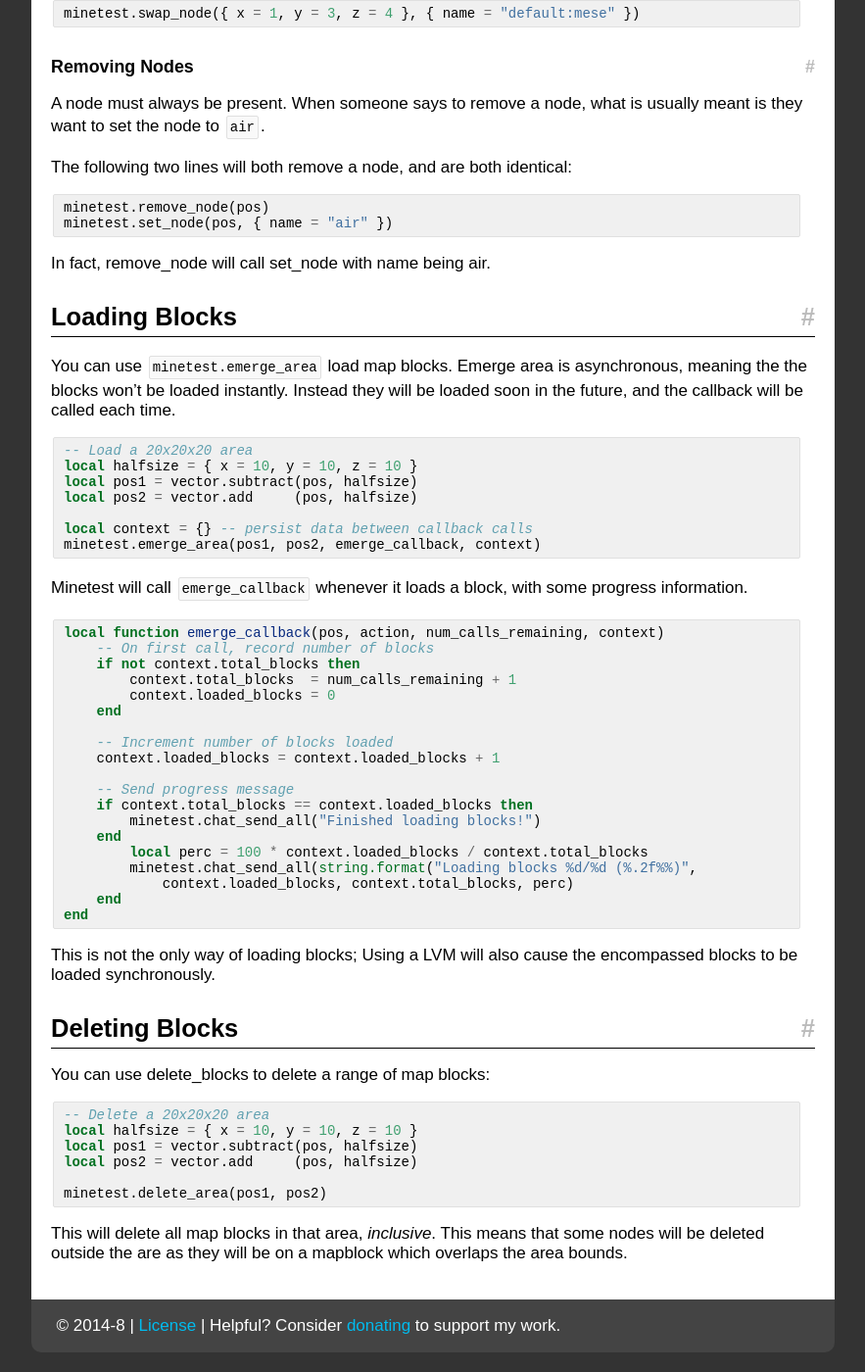
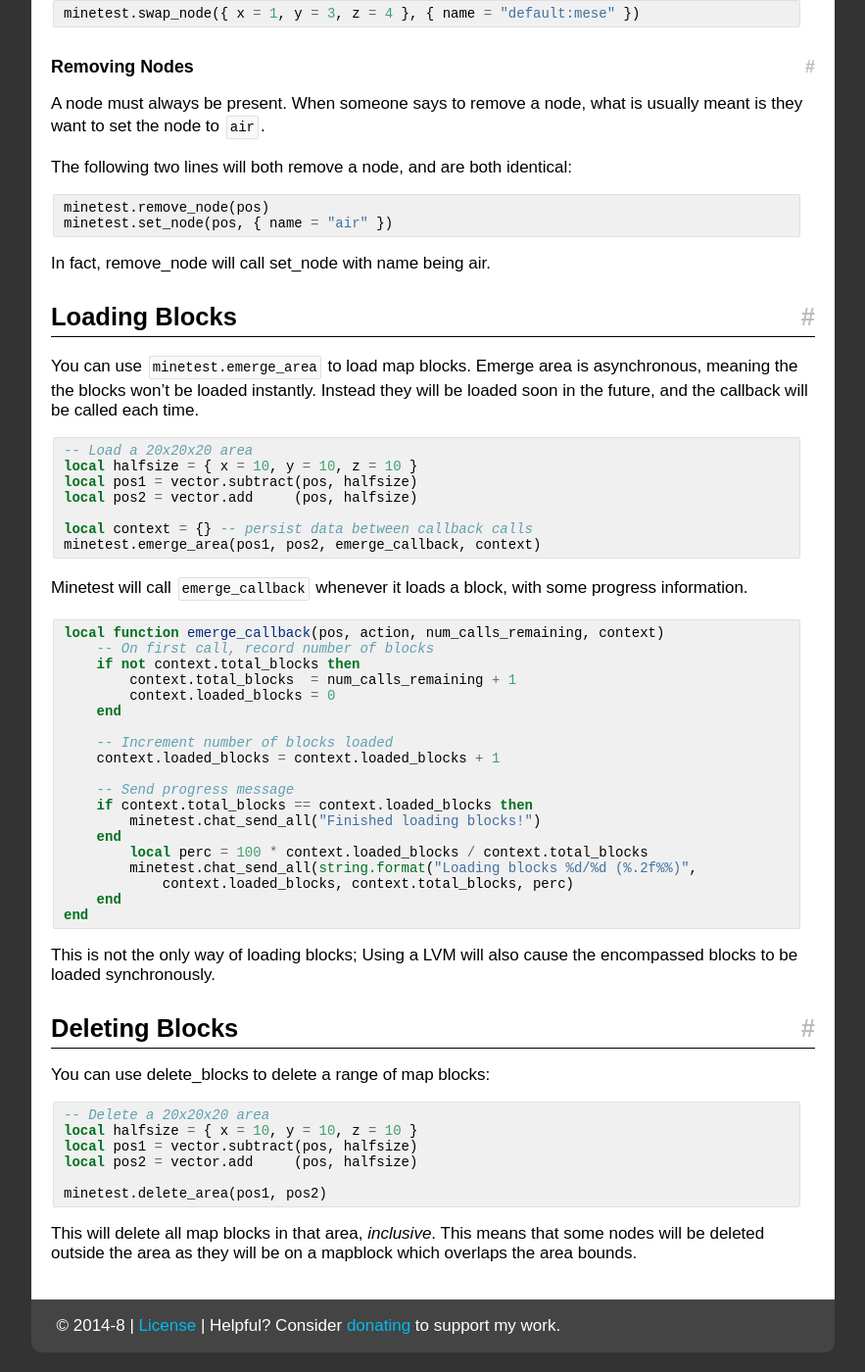
Before and after one commit to rubenwardy/minetest_modding_book, a Jekyll site: the page built from en/chapters/environment.md, in a window 1280 px wide and 1400 px high, scrolled down 2517 px. Shown: the whole window at 98% size, without its empty margins (338-1221 px from the left). Built offline with Jekyll 4.4.1, drawn with Linux system fonts in a browser that asks for light colours; nearby versions of some CDN libraries.

Commit message:
Basic Map Operations: Fix two typos

```diff
--- a/en/chapters/environment.md
+++ b/en/chapters/environment.md
@@ -167,7 +167,7 @@
 
 ## Loading Blocks
 
-You can use `minetest.emerge_area` load map blocks. Emerge area is asynchronous,
+You can use `minetest.emerge_area` to load map blocks. Emerge area is asynchronous,
 meaning the the blocks won't be loaded instantly. Instead they will be loaded
 soon in the future, and the callback will be called each time.
 
@@ -223,5 +223,5 @@
 {% endhighlight %}
 
 This will delete all map blocks in that area, *inclusive*. This means that some
-nodes will be deleted outside the are as they will be on a mapblock which overlaps
+nodes will be deleted outside the area as they will be on a mapblock which overlaps
 the area bounds.
```
